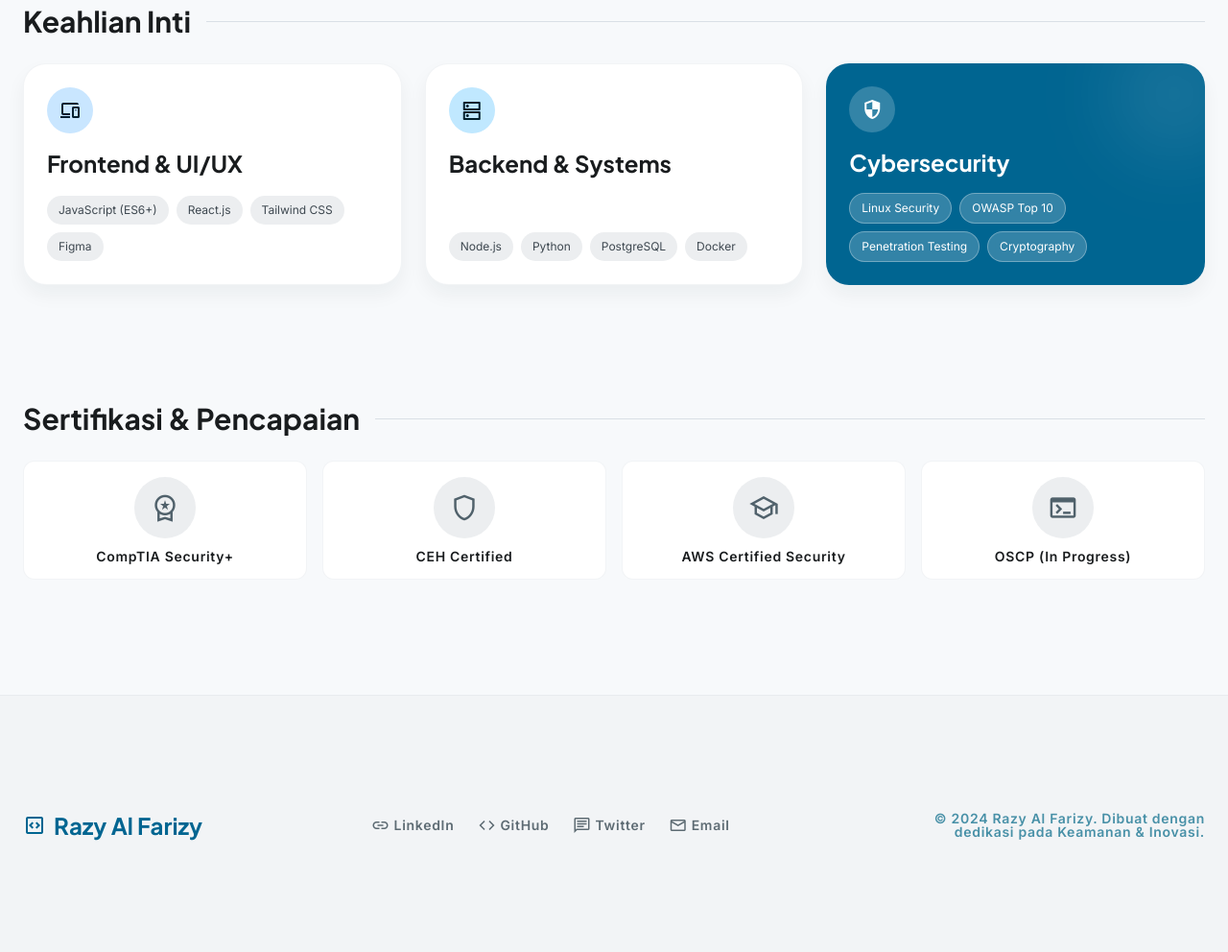
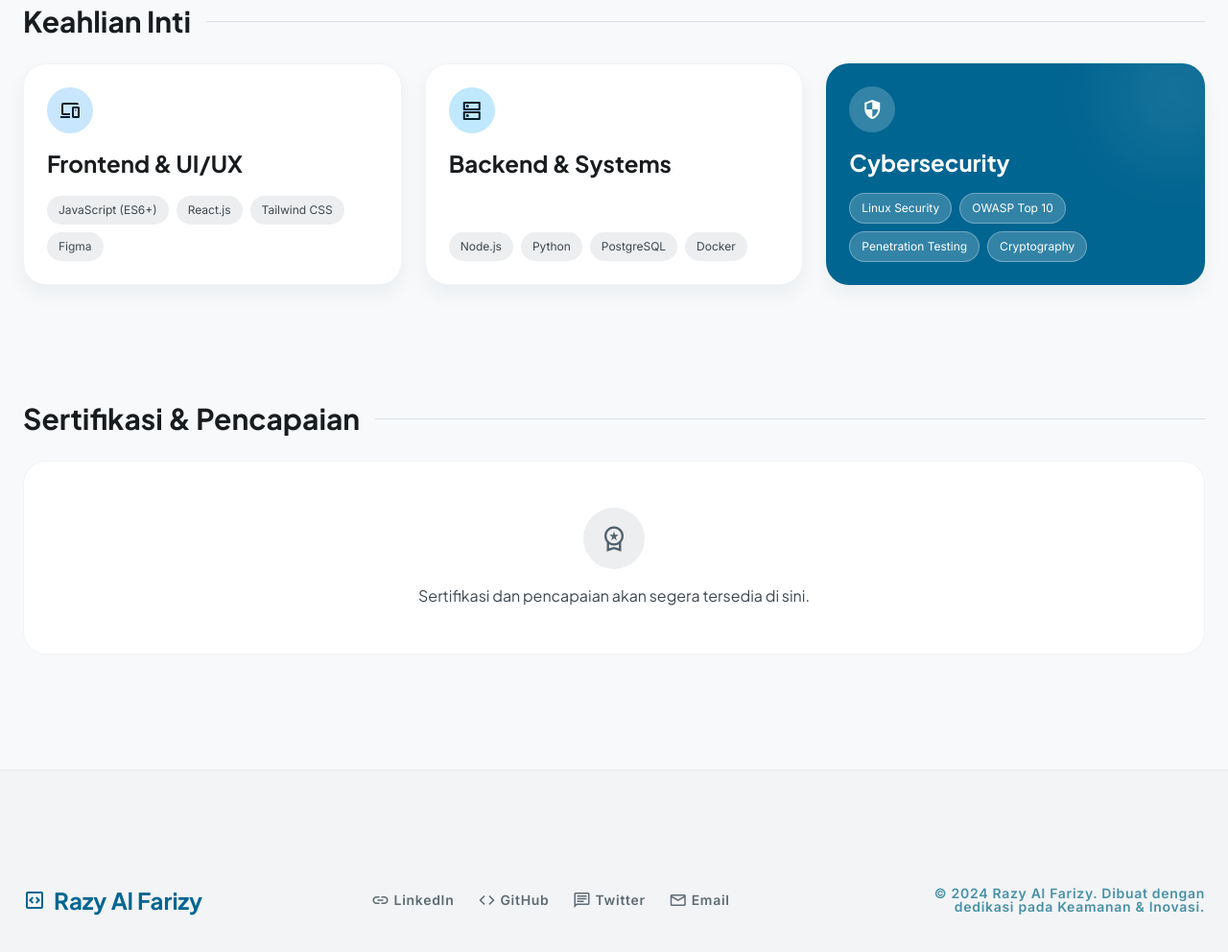
Before and after one commit to Zhee1112/PortofolioWeb, a plain HTML site: page tentang.html in a window 1280 px wide. Shown: the part 732-1724 px from the top of the page at 96% size. Drawn offline with nearby package versions, Linux system fonts and the light colour scheme.

Commit message:
Clean certification section - empty state

```diff
--- a/tentang.html
+++ b/tentang.html
@@ -251,35 +251,11 @@
                 <h2 class="font-headline-md text-headline-md text-on-surface">Sertifikasi & Pencapaian</h2>
                 <div class="h-px bg-outline-variant flex-grow opacity-50"></div>
             </div>
-            <div class="grid grid-cols-2 md:grid-cols-4 gap-4">
-                <!-- Cert 1 -->
-                <div class="bg-surface-container-lowest rounded-xl p-4 flex flex-col items-center justify-center text-center gap-3 border border-outline-variant/20 hover:border-primary/50 transition-colors cursor-pointer group">
-                    <div class="w-16 h-16 rounded-full bg-surface-container flex items-center justify-center text-tertiary group-hover:bg-primary-fixed group-hover:text-primary transition-colors">
-                        <span class="material-symbols-outlined text-[32px]">workspace_premium</span>
-                    </div>
-                    <span class="font-label-md text-label-md text-on-surface">CompTIA Security+</span>
+            <div class="text-center py-12 bg-surface-container-lowest rounded-2xl border border-outline-variant/20">
+                <div class="w-16 h-16 rounded-full bg-surface-container flex items-center justify-center text-tertiary mx-auto mb-4">
+                    <span class="material-symbols-outlined text-3xl">workspace_premium</span>
                 </div>
-                <!-- Cert 2 -->
-                <div class="bg-surface-container-lowest rounded-xl p-4 flex flex-col items-center justify-center text-center gap-3 border border-outline-variant/20 hover:border-primary/50 transition-colors cursor-pointer group">
-                    <div class="w-16 h-16 rounded-full bg-surface-container flex items-center justify-center text-tertiary group-hover:bg-primary-fixed group-hover:text-primary transition-colors">
-                        <span class="material-symbols-outlined text-[32px]">shield</span>
-                    </div>
-                    <span class="font-label-md text-label-md text-on-surface">CEH Certified</span>
-                </div>
-                <!-- Cert 3 -->
-                <div class="bg-surface-container-lowest rounded-xl p-4 flex flex-col items-center justify-center text-center gap-3 border border-outline-variant/20 hover:border-primary/50 transition-colors cursor-pointer group">
-                    <div class="w-16 h-16 rounded-full bg-surface-container flex items-center justify-center text-tertiary group-hover:bg-primary-fixed group-hover:text-primary transition-colors">
-                        <span class="material-symbols-outlined text-[32px]">school</span>
-                    </div>
-                    <span class="font-label-md text-label-md text-on-surface">AWS Certified Security</span>
-                </div>
-                <!-- Cert 4 -->
-                <div class="bg-surface-container-lowest rounded-xl p-4 flex flex-col items-center justify-center text-center gap-3 border border-outline-variant/20 hover:border-primary/50 transition-colors cursor-pointer group">
-                    <div class="w-16 h-16 rounded-full bg-surface-container flex items-center justify-center text-tertiary group-hover:bg-primary-fixed group-hover:text-primary transition-colors">
-                        <span class="material-symbols-outlined text-[32px]">terminal</span>
-                    </div>
-                    <span class="font-label-md text-label-md text-on-surface">OSCP (In Progress)</span>
-                </div>
+                <p class="font-body-md text-on-surface-variant">Sertifikasi dan pencapaian akan segera tersedia di sini.</p>
             </div>
         </section>
     </main>
```
